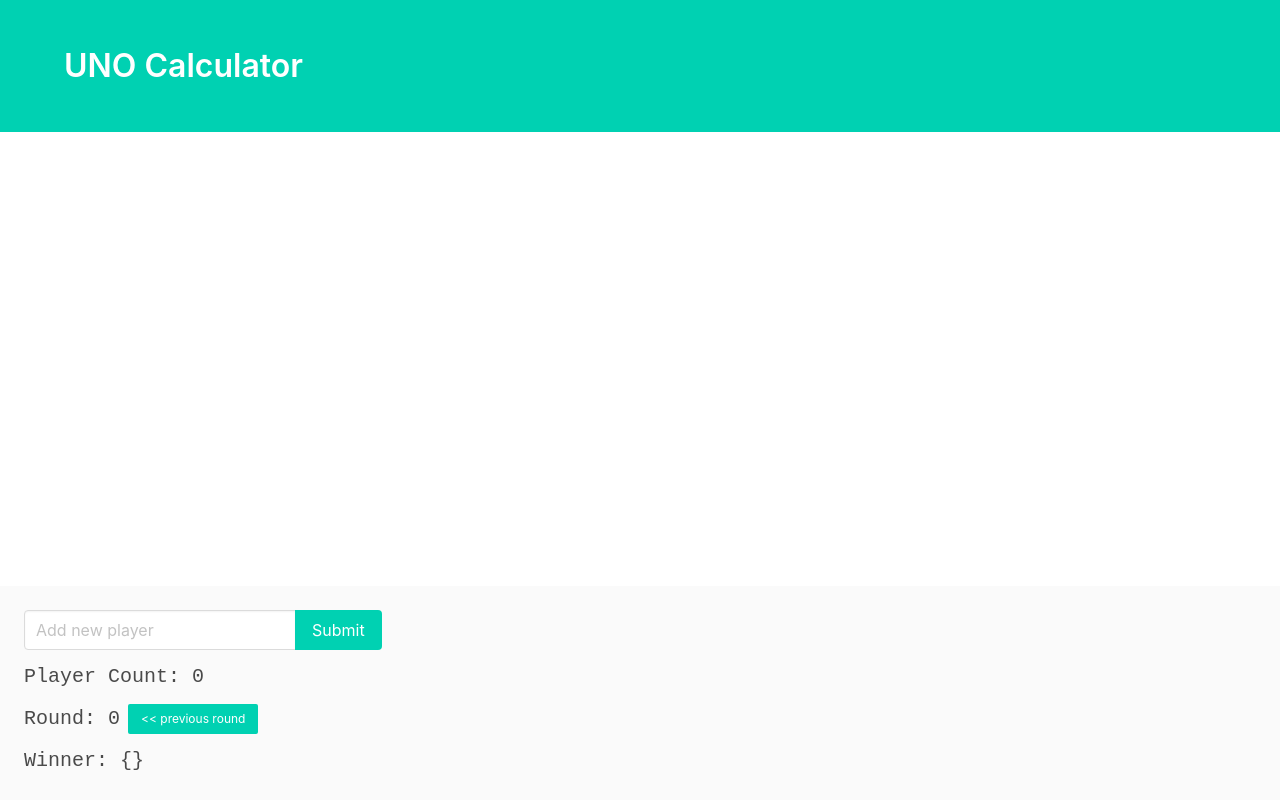
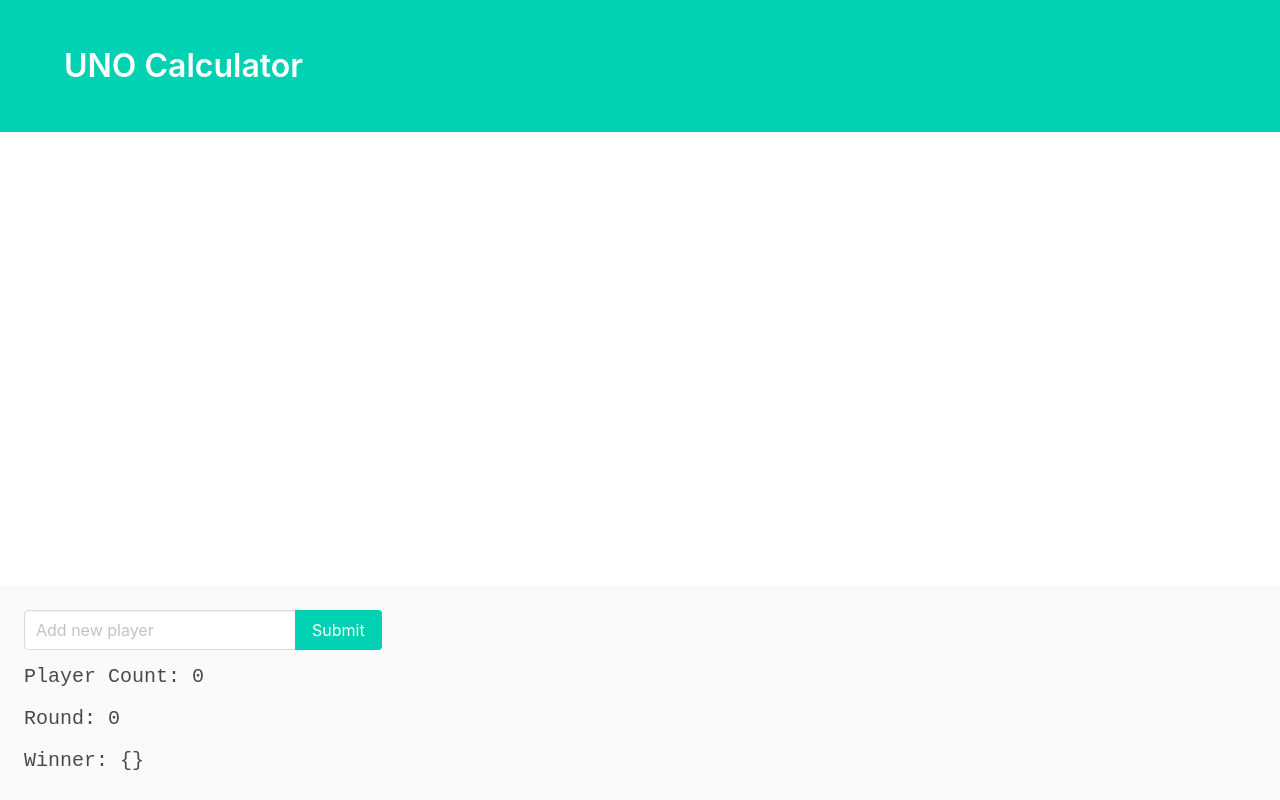
Before and after one commit to BatuhanW/uno-calculator, a React (Create React App) app: page / in a window 1280 px wide. Built offline with nearby package versions, Linux system fonts and the light colour scheme.

Commit message:
Add previous round btn conditionally

```diff
--- a/src/App.tsx
+++ b/src/App.tsx
@@ -103,6 +103,7 @@ function App() {
           <span>
             Round: {round}
             <span className="mx-1" />
+            {round > 0 && (
               <button
                 className="button is-primary is-small"
                 onClick={() => {
@@ -113,6 +114,7 @@ function App() {
               >
                 {"<< previous round"}
               </button>
+            )}
             <span className="mx-1" />
             {players.length > 1 && (
               <button
```
Lines whose indentation alone changed are shown as unchanged.
